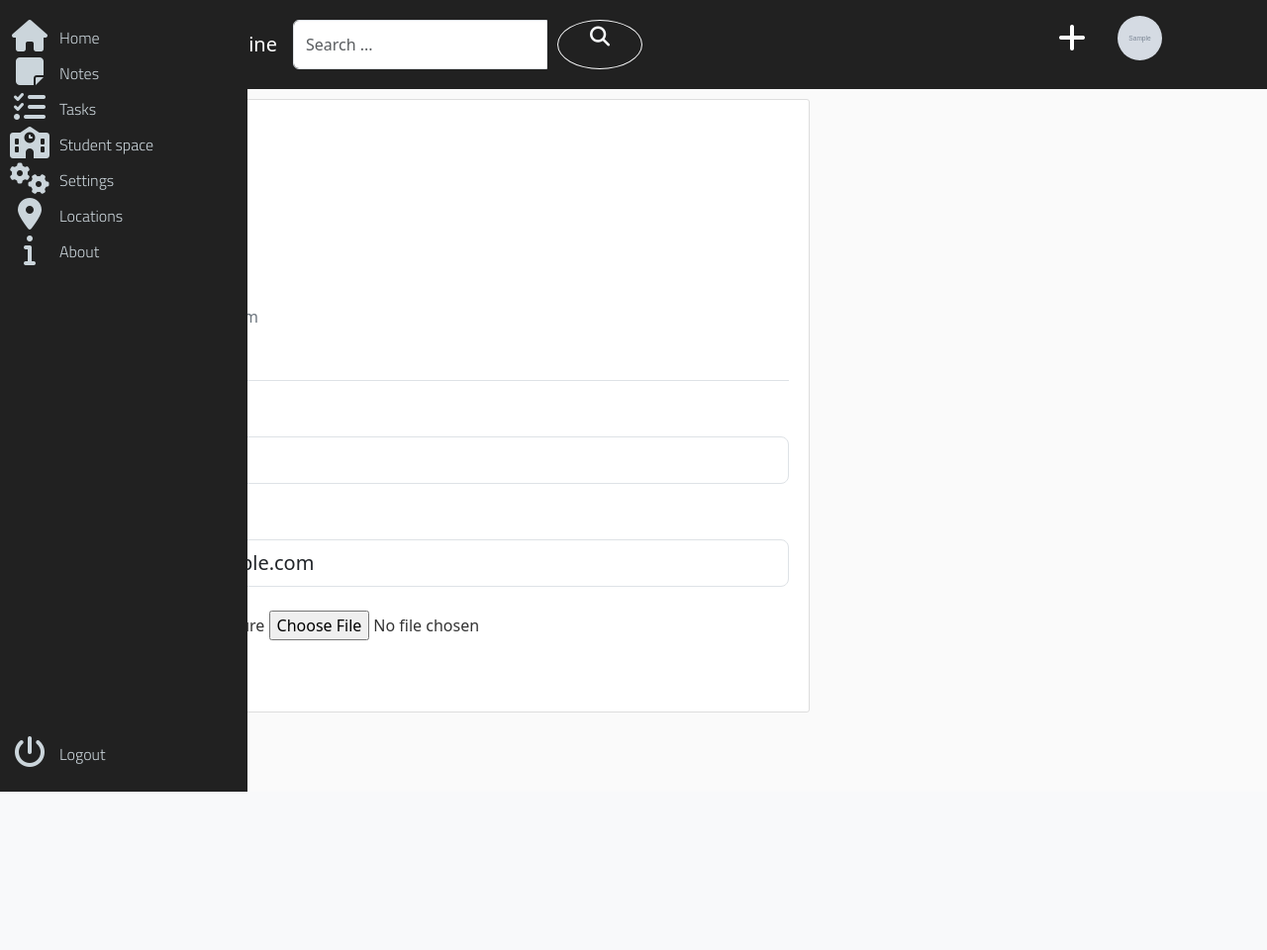
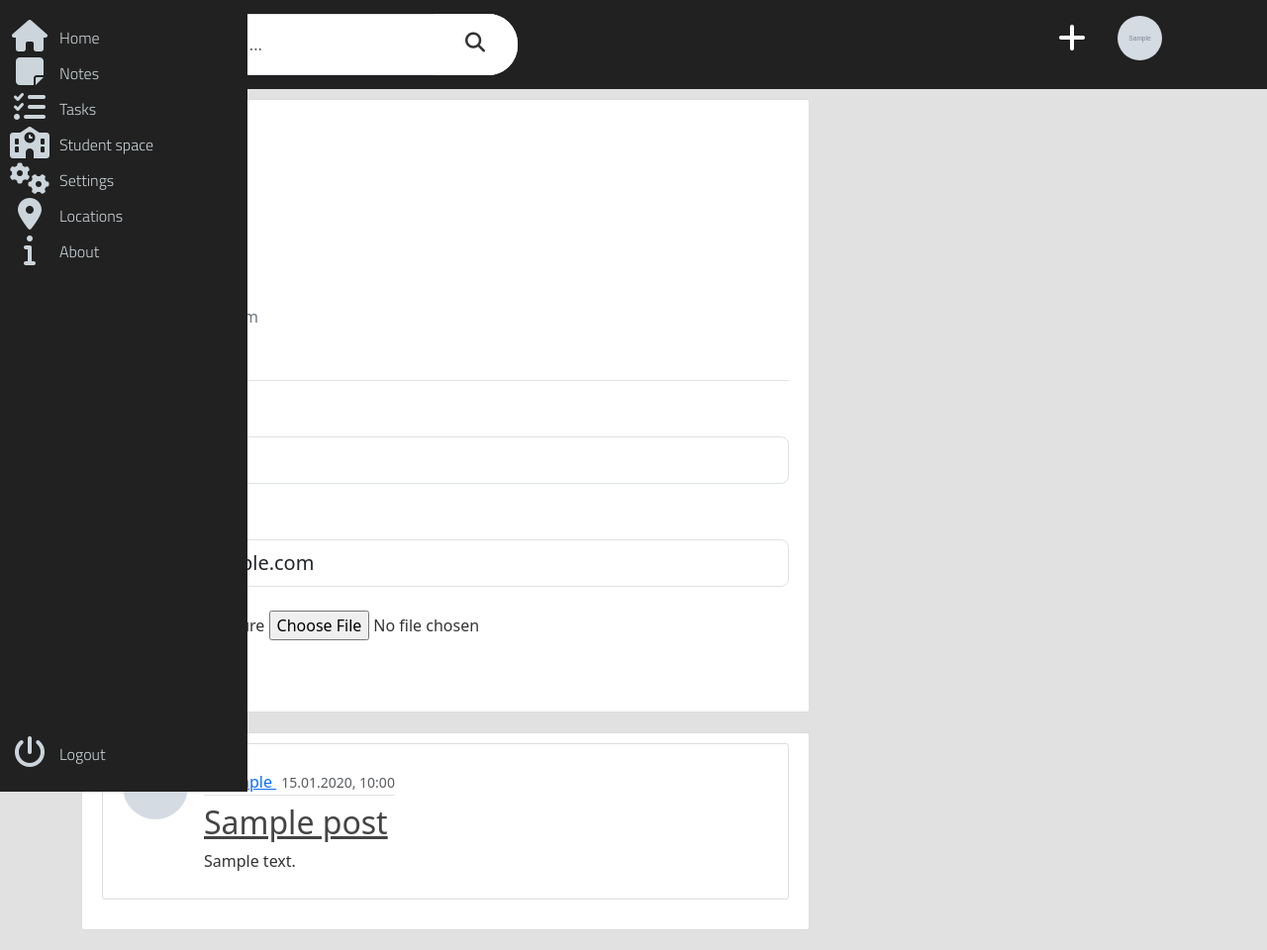
Before and after one commit to KenanKhauto/UniAssist, a Flask app: page /account in a window 1280 px wide. Shown: the whole page at 99% size. Before the commit the page ends 800 px from the top, so only its background shows below. Run offline with Flask 3, Linux system fonts and the light colour scheme; a user stored in the database is signed in; grey boxes marked "Sample" are stand-in pictures; a database or web service that is not in the repository returns one stand-in record (values such as "Sample title"); some libraries are stand-ins or nearby versions; some web fonts are replaced.

Commit message:
profile linked to links

```diff
--- a/application/__init__.py
+++ b/application/__init__.py
@@ -13,7 +13,8 @@ def create_app():
     app = Flask(__name__)
 
     app.config['SECRET_KEY'] = os.environ.get('SECRET_KEY')
-    app.config['MONGO_URI'] = os.environ.get('MONGO_URI')
+    app.config['MONGO_URI'] = "mongodb+srv://kenan:Yyecgaa123123@cluster0.s0aykgz.mongodb.net/UniAssistDB" # os.environ.get('MONGO_URI')
+
 
     mongo.init_app(app)
     app.register_blueprint(main)
--- a/application/static/css/style.css
+++ b/application/static/css/style.css
@@ -2,7 +2,7 @@
 @import "mytasks.css";
 
 body {
-  background: #fafafa;
+  background: #e1e1e1;
   color: #333333;
   margin-top: 5rem;
 }
--- a/application/templates/account.html
+++ b/application/templates/account.html
@@ -53,4 +53,23 @@
             </div>
         </form>
     </div>
+
+    <div class="content-section">
+        {%if posts%}
+            {% for post in posts %}
+            <article class="media content-section article-section" style="display: flex; justify-content: left;">
+                <img class="rounded-circle article-img " style="height: 66px; width: 66px;" src="{{ url_for('static', filename='profile_pics/' + post.author.image_file) }}">
+                <div class="media-body">
+                    <div class="article-metadata mt-3 mb-2">
+                        <a class="mr-4" href="#"> @{{ post.author.username }} </a>
+                        <small class="text-muted" style="margin-left: 5px;">{{ post.date_posted.strftime('%d.%m.%Y, %H:%M') }}</small>
+                    </div>
+                    <h2><a class="article-title" href="{{ url_for('post.post_page', post_id=post.id) }}">{{ post.title }}</a></h2>
+                    <p class="article-content">{{ post.content }}</p>
+
+                </div>
+            </article>
+            {% endfor %}
+        {% endif %}
+    </div>
 {% endblock content %}
--- a/application/templates/base.html
+++ b/application/templates/base.html
@@ -60,7 +60,7 @@
       <nav class="navbar navbar-expand-md navbar-dark bg-steel fixed-top">
           <div class="container" >
               <div>
-                <a class="navbar-brand mr-4" href="{{ url_for('main.home') }}">StudentVillageOnline</a>
+                <a class="navbar-brand mr-4" href="{{ url_for('main.home') }}">UniAssist</a>
               </div>
 
               <button class="navbar-toggler" type="button" data-toggle="collapse" data-target="#navbarToggle"
@@ -71,13 +71,13 @@
                   <div class="navbar-nav">
                     <div class="search-bar">
                       <form method="POST" action="{{ url_for('main.search') }}" onsubmit="return validateForm()">
-                          <div class="input-group">
+                          <div class="input-group" style="border-radius: 30px 0 0 30px; border-right: none;">
                               <input id="search_input" type="text" class="form-control" placeholder="Search ..." name="search_input"
-                                  aria-label="Search">
-                              <div class="input-group-append" style="margin-left: 10px;">
-                                  <button type="submit" class="btn btn-outline-light rounded-circle"
-                                      style="padding: 0.375rem 0.75rem;">
-                                      <i class="fa fa-search"></i>
+                                  aria-label="Search" style="border-radius: 30px 0 0 30px; border-right: none;">
+                              <div class="input-group-append" style="margin-left: -2px; border-radius: 0 30px 30px 0; background-color: #ffffff; color: #333; border-left: none;">
+                                  <button type="submit" class="btn"
+                                      style="border-radius: 0 30px 30px 0; background-color: #ffffff; color: #333; border-left: none;">
+                                      <i class="fa fa-search" style="margin-top: 12px;"></i>
                                   </button>
                               </div>
                           </div>
--- a/application/templates/home.html
+++ b/application/templates/home.html
@@ -7,7 +7,7 @@
         <img class="rounded-circle article-img " style="height: 66px; width: 66px;" src="{{ url_for('static', filename='profile_pics/' + post.author.image_file) }}">
         <div class="media-body">
             <div class="article-metadata mt-3 mb-2">
-                <a class="mr-4" href="#"> @{{ post.author.username }} </a>
+                <a class="mr-4" href="{{ url_for('users.user_profile', user_id=post.author.id) }}"> @{{ post.author.username }} </a>
                 <small class="text-muted" style="margin-left: 5px;">{{ post.date_posted.strftime('%d.%m.%Y, %H:%M') }}</small>
             </div>
             <h2><a class="article-title" href="{{ url_for('post.post_page', post_id=post.id) }}">{{ post.title }}</a></h2>
--- a/application/templates/post.html
+++ b/application/templates/post.html
@@ -4,7 +4,7 @@
     <img class="rounded-circle article-img" src="{{ url_for('static', filename='profile_pics/' + post.author.image_file) }}">
     <div class="media-body">
       <div class="article-metadata">
-        <a class="mr-2" href="#">{{ post.author.username }}</a>
+        <a class="mr-2" href="{{ url_for('users.user_profile', user_id=post.author.id) }}">{{ post.author.username }}</a>
         <small class="text-muted">{{ post.date_posted.strftime('%d.%m.%Y') }}</small>
         {% if post.author == current_user %}
           <div>
--- a/application/templates/search_results.html
+++ b/application/templates/search_results.html
@@ -9,7 +9,7 @@
         {% for user in users %}
             <div class="content-section">
                 <img class="rounded-circle article-img" src="{{ url_for('static', filename='profile_pics/' + user.image_file) }}">
-                <a href="#">{{ user.username }}</a>
+                <a href="{{ url_for('users.user_profile', user_id=user.id) }}">{{ user.username }}</a>
             </div>
         {% endfor %}
     {% endif %}
--- a/application/users/routes.py
+++ b/application/users/routes.py
@@ -3,7 +3,7 @@ from flask import Blueprint
 from flask import render_template, request, redirect, Blueprint, flash, url_for
 from application import bcrypt, login_manager
 from .forms import RegistrationForm, LoginForm, UpdateAccountForm
-from application.custom import user_rep
+from application.custom import user_rep, post_rep
 from flask_login import login_user, current_user, logout_user, login_required
 from .utils import save_picture
 
@@ -110,5 +110,27 @@ def account():
 
     image_file = url_for('static', filename='profile_pics/' + current_user.image_file)
 
+    posts = post_rep.find_posts_by_author(current_user.id)
     return render_template('account.html', title='Account',
-                           image_file=image_file, form=form)
+                           image_file=image_file,
+                           form=form,
+                           posts=posts)
+
+
+@users.route("/user/<int:user_id>")
+def user_profile(user_id):
+    if current_user.id == user_id:
+        return redirect(url_for('users.account'))
+
+    posts = post_rep.find_posts_by_author(user_id)
+    user = user_rep.find_user_by_id(user_id)
+    username = user.username
+    email = user.email
+    image_file = user.image_file
+    print(image_file)
+
+    return render_template('user_profile.html', title='Account',
+                            image_file=image_file,
+                            posts=posts,
+                            username=username,
+                            email=email)
```
Also changed, not shown: application/templates/user_profile.html (added, +31 -0 lines), application/static/profile_pics/4720dec766255a91.jpg (added), application/static/profile_pics/b744f4da68a7cd47.jpg (added).
